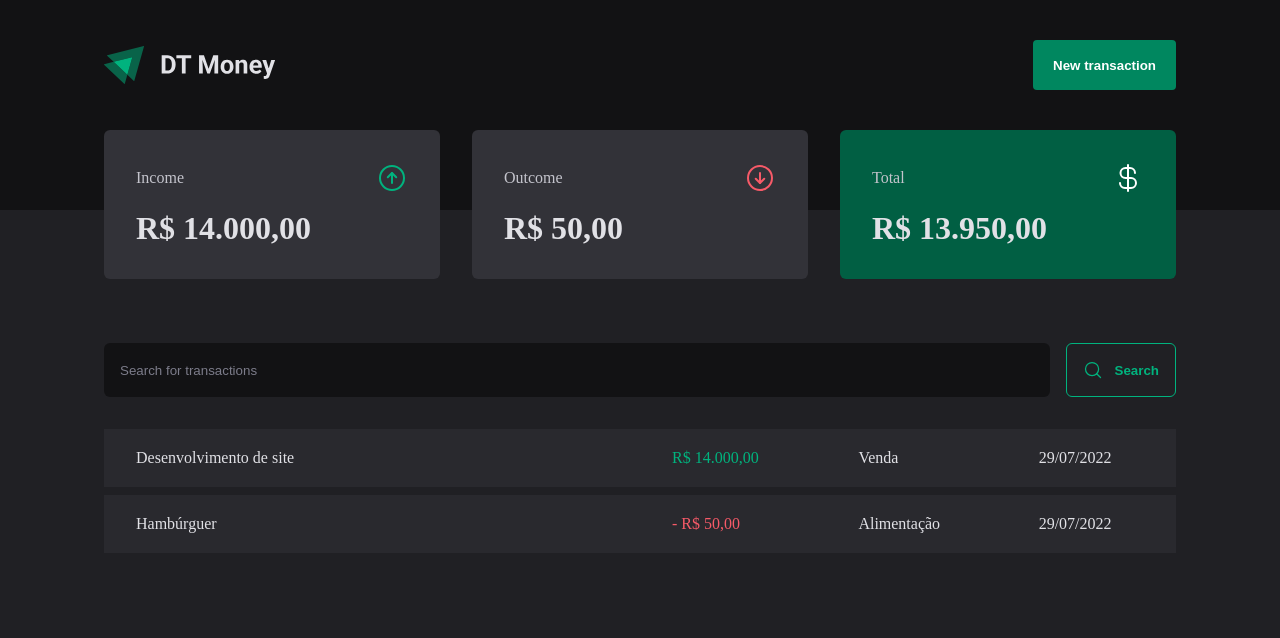
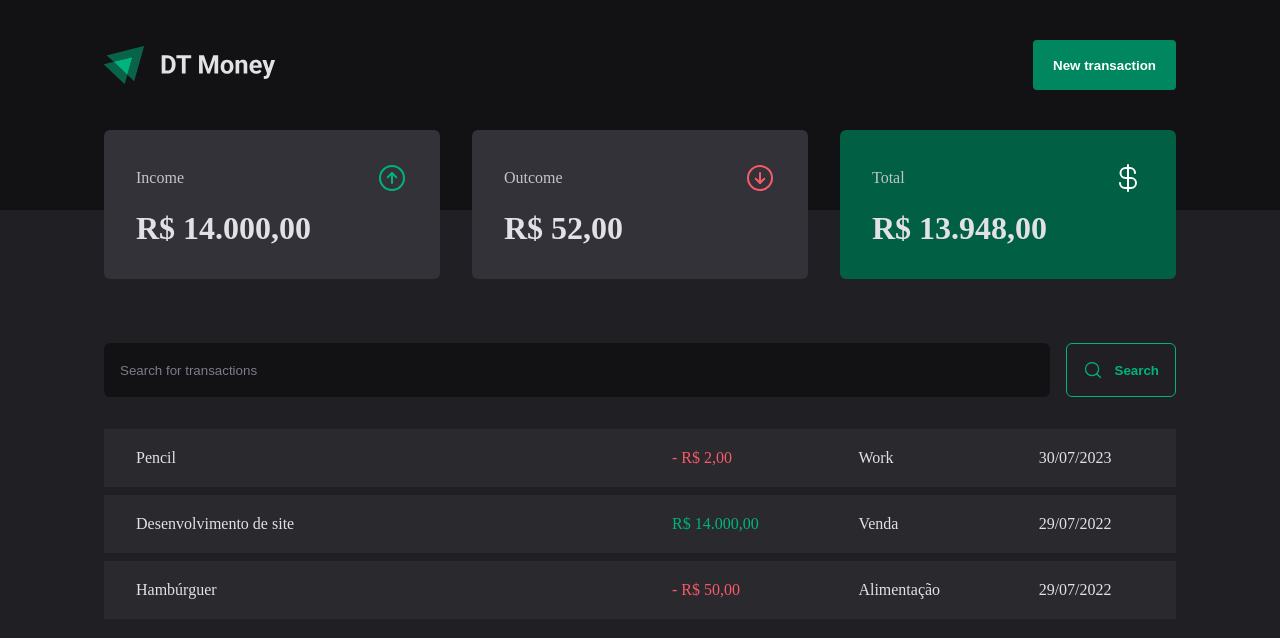
Before and after one commit to vivianequeiroz/dt-money, a React (Vite) app: page / in a window 1280 px wide. Shown: the top 638 px of the page. Built offline with nearby package versions, Linux system fonts and the light colour scheme; data requests are answered from the project's data file.

Commit message:
feat: create new transaction

```diff
--- a/server.json
+++ b/server.json
@@ -15,6 +15,14 @@
       "category": "Alimentação",
       "price": 50,
       "createdAt": "2022-07-29T19:30:44.505Z"
+    },
+    {
+      "description": "Pencil",
+      "category": "Work",
+      "price": 2,
+      "type": "outcome",
+      "createdAt": "2023-07-30T14:55:22.739Z",
+      "id": 3
     }
   ]
 }
--- a/src/components/NewTransactionModal/index.tsx
+++ b/src/components/NewTransactionModal/index.tsx
@@ -11,6 +11,9 @@ import * as z from 'zod';
 
 import { zodResolver } from '@hookform/resolvers/zod';
 import { Controller, useForm } from 'react-hook-form';
+import { api } from '../../lib/axios';
+import { TransactionsContext } from '../../contexts/TransactionsContext';
+import { useContext } from 'react';
 
 const newTransactionFormSchema = z.object({
   description: z.string(),
@@ -22,12 +25,23 @@ const newTransactionFormSchema = z.object({
 type NewTransactionFormInputs = z.infer<typeof newTransactionFormSchema>
 
 export function NewTransactionModal() {
-  const { control, register, handleSubmit, formState: { isSubmitting } } = useForm<NewTransactionFormInputs>({
+  const { control, register, handleSubmit, reset, formState: { isSubmitting } } = useForm<NewTransactionFormInputs>({
     resolver: zodResolver(newTransactionFormSchema)
   })
 
-  function handleCreateNewTransaction(data: NewTransactionFormInputs) {
-    console.log(data)
+  const { createTransaction } = useContext(TransactionsContext);
+
+  async function handleCreateNewTransaction(data: NewTransactionFormInputs) {
+    const { description, price, type, category} = data;
+
+    await createTransaction({
+      description,
+      price,
+      category,
+      type,
+    });
+
+    reset();
   }
 
   return (
--- a/src/contexts/TransactionsContext.tsx
+++ b/src/contexts/TransactionsContext.tsx
@@ -10,9 +10,17 @@ interface Transaction {
   createdAt: string
 }
 
+interface CreateTransactionInputs {
+  description: string;
+  price: number;
+  type: "income" | "outcome";
+  category: string;
+}
+
 interface TransactionContext {
   transactions: Transaction[];
-  fetchTransactions: (query?: string) => Promise<void>
+  fetchTransactions: (query?: string) => Promise<void>;
+  createTransaction: (data: CreateTransactionInputs) => Promise<void>;
 }
 
 interface TransactionsProviderProps {
@@ -27,11 +35,27 @@ export function TransactionsProvider({children}: TransactionsProviderProps) {
   async function fetchTransactions(query?: string) {
     const response = await api.get('/transactions', {
       params: {
+        _sort: 'createdAt',
+        _order: 'desc',
         q: query
       }
     })
 
     setTransaction(response.data);
+  }
+
+  async function createTransaction(data: CreateTransactionInputs) {
+    const { description, price, type, category} = data;
+
+    const response = await api.post('/transactions', {
+      description,
+      category,
+      price,
+      type,
+      createdAt: new Date()
+    })
+
+    setTransaction(state => [response.data, ...state])
   }
 
   useEffect(() => {
@@ -41,7 +65,8 @@ export function TransactionsProvider({children}: TransactionsProviderProps) {
   return (
     <TransactionsContext.Provider value={{
       transactions,
-      fetchTransactions
+      fetchTransactions,
+      createTransaction
     }}>
       {children}
     </TransactionsContext.Provider >
```
